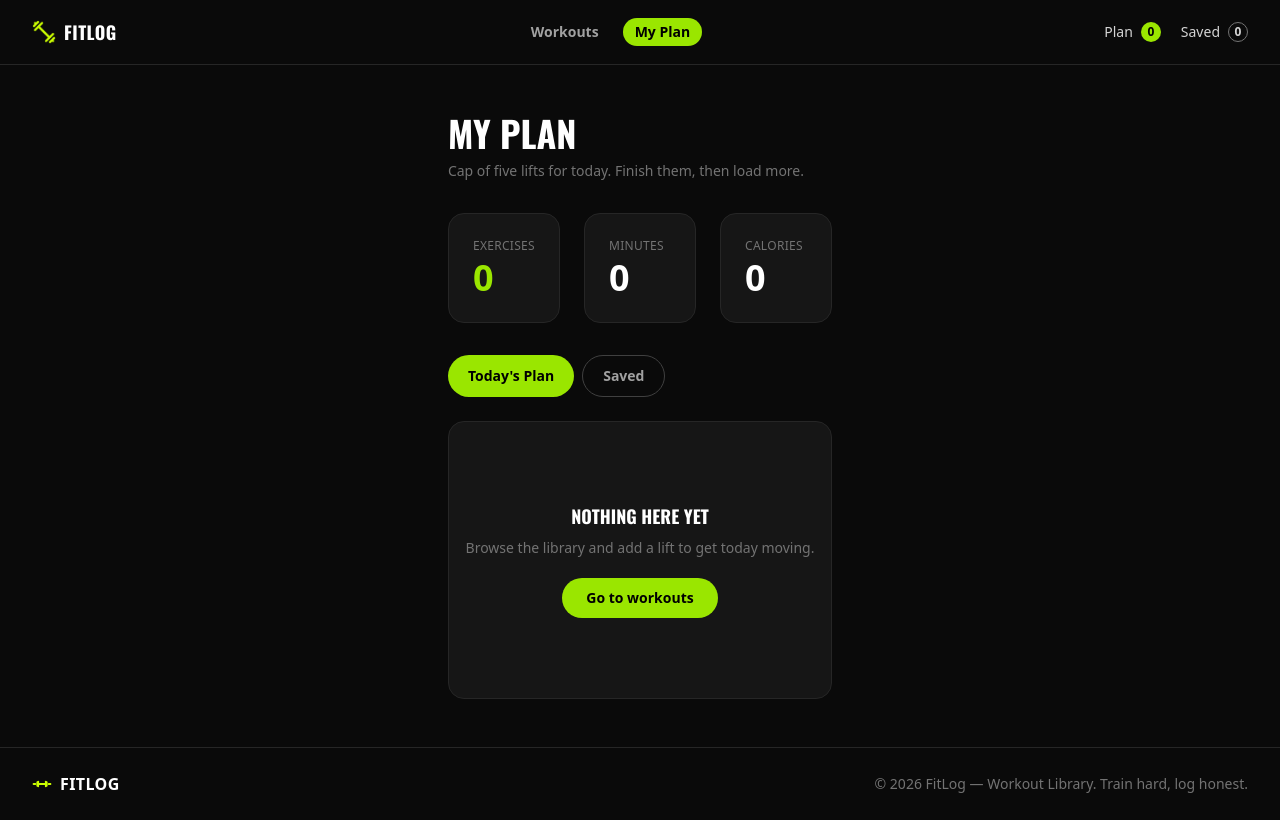
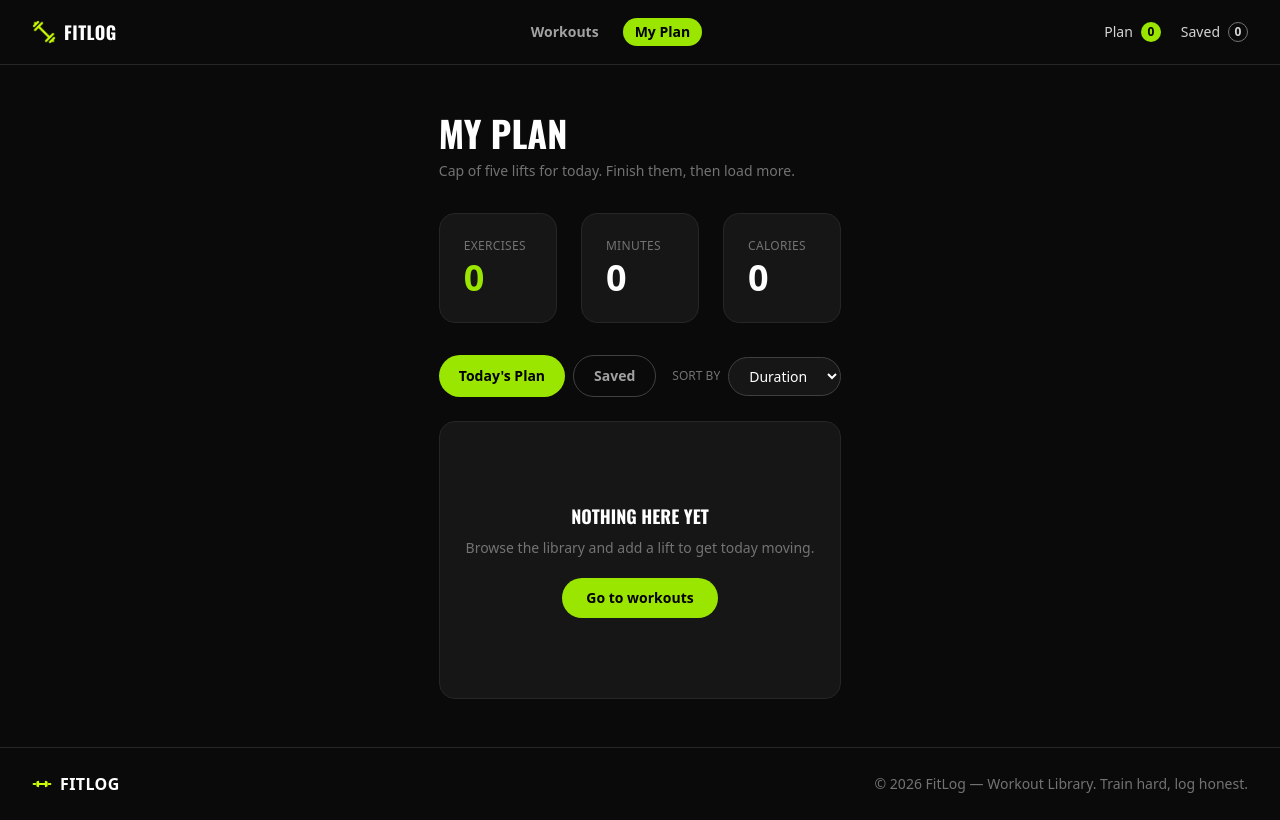
Before and after one commit to TunazzinaEmma2002/FITLOG, a Next.js app: page /my-plan in a window 1280 px wide. Built offline with nearby package versions, Linux system fonts and the light colour scheme.

Commit message:
tostify installed

```diff
--- a/src/app/my-plan/page.tsx
+++ b/src/app/my-plan/page.tsx
@@ -6,11 +6,21 @@ import Image from "next/image";
 import { usePlan } from "../../context/PlanContext";
 import { toast } from "react-toastify";
 
+type SortKey = "duration" | "caloriesBurned" | "rating";
+
 export default function MyPlanPage() {
   const { plan, saved, removeFromPlan, removeFromSaved, markAsDone } = usePlan();
   const [tab, setTab] = useState<"plan" | "saved">("plan");
+  const [sortBy, setSortBy] = useState<SortKey>("duration");
 
-  const activeList = tab === "plan" ? plan : saved;
+  const rawList = tab === "plan" ? plan : saved;
+
+  const activeList = [...rawList].sort((a, b) => {
+    if (sortBy === "rating") return b.rating - a.rating;
+    if (sortBy === "caloriesBurned") return b.caloriesBurned - a.caloriesBurned;
+    return a.duration - b.duration;
+  });
+
   const minutes = plan.reduce((sum, w) => sum + w.duration, 0);
   const calories = plan.reduce((sum, w) => sum + w.caloriesBurned, 0);
 
@@ -52,7 +62,8 @@ export default function MyPlanPage() {
         </div>
       </div>
 
-      <div className="flex gap-2 mt-8">
+      <div className="flex items-center justify-between flex-wrap gap-4 mt-8">
+        <div className="flex gap-2">
           <button
             onClick={() => setTab("plan")}
             className={`px-5 py-2.5 rounded-full text-sm font-semibold transition ${
@@ -69,6 +80,20 @@ export default function MyPlanPage() {
           >
             Saved
           </button>
+        </div>
+
+        <div className="flex items-center gap-2">
+          <span className="text-neutral-500 text-xs uppercase">Sort By</span>
+          <select
+            value={sortBy}
+            onChange={(e) => setSortBy(e.target.value as SortKey)}
+            className="bg-[#161616] border border-neutral-700 text-white text-sm rounded-full px-4 py-2 outline-none cursor-pointer"
+          >
+            <option value="duration">Duration</option>
+            <option value="caloriesBurned">Calories</option>
+            <option value="rating">Rating</option>
+          </select>
+        </div>
       </div>
 
       <div className="mt-6 space-y-4">
```
Lines whose indentation alone changed are shown as unchanged.
